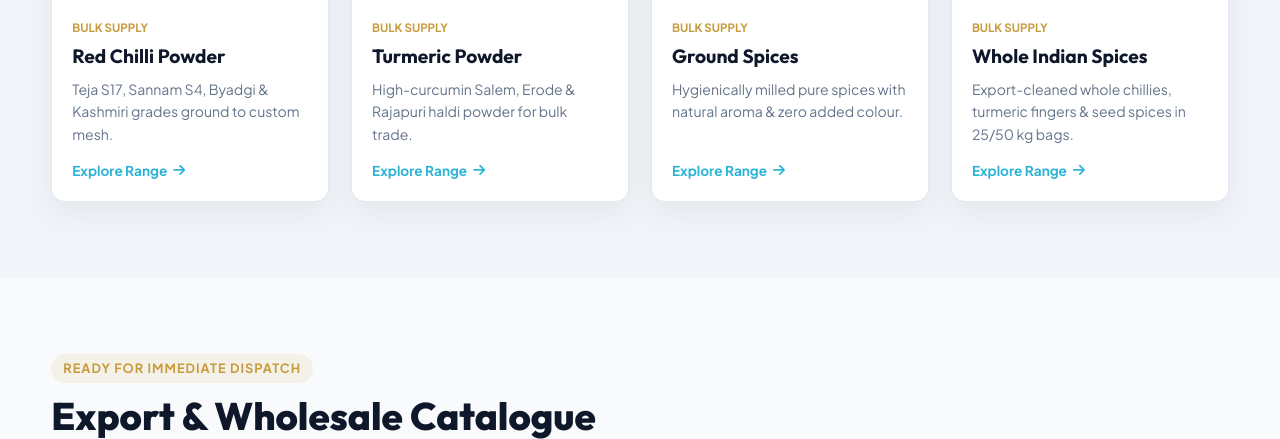
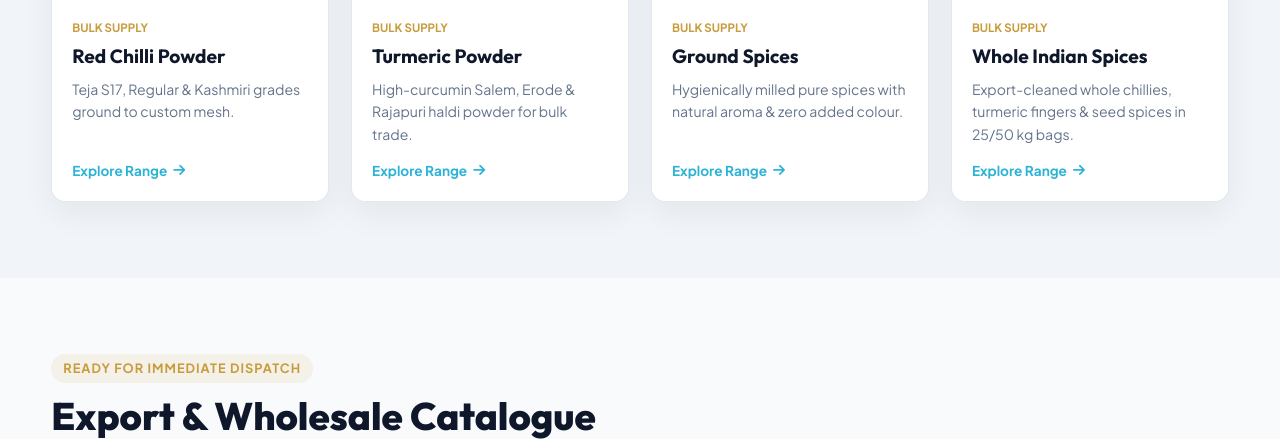
Before and after one commit to Himynameisfaizan/amsb-global, a PHP site: page /office_php_project/ in a window 1280 px wide. Shown: the part 2294-2733 px from the top of the page. Run offline with PHP 8.4, Linux system fonts and the light colour scheme; data that the repository does not hold is empty.

Commit message:
fix image url

```diff
--- a/index.php
+++ b/index.php
@@ -28,7 +28,7 @@ $about_i = img($A[0]['image_url'] ?? '', 'about_us', un('photo-1596040033229-a98
 
 // ---- Categories: Dynamic DB first + Spice Core Aisles ----
 $FC = [
-    ['Red Chilli Powder', 'red-chilli-powder', 'Teja S17, Sannam S4, Byadgi & Kashmiri grades ground to custom mesh.', 'photo-1588252303782-cb80119abd6d'],
+    ['Red Chilli Powder', 'red-chilli-powder', 'Teja S17, Regular & Kashmiri grades ground to custom mesh.', 'photo-1588252303782-cb80119abd6d'],
     ['Turmeric Powder',   'turmeric-powder',   'High-curcumin Salem, Erode & Rajapuri haldi powder for bulk trade.', 'photo-1615485500704-8e990f9900f7'],
     ['Ground Spices',     'ground-spices',     'Hygienically milled pure spices with natural aroma & zero added colour.', 'photo-1596040033229-a9821ebd058d'],
     ['Whole Indian Spices','whole-spices',     'Export-cleaned whole chillies, turmeric fingers & seed spices in 25/50 kg bags.', 'photo-1532336414038-cf19250c5757'],
@@ -209,7 +209,7 @@ $Bl = q("SELECT title, slug, author, image, meta_desc, description, created_at F
                         <i class="fa-solid fa-fire-flame-simple spec-ico"></i>
                     </div>
                     <div class="spec-table">
-                        <div class="st-row"><span>Varieties Processed</span><strong>Teja (S17), Sannam (S4), Byadgi,
+                        <div class="st-row"><span>Varieties Processed</span><strong>Teja (S17), Regular,
                                 Kashmiri</strong></div>
                         <div class="st-row"><span>Colour Value (ASTA)</span><strong>60 ASTA to 160+ ASTA (As per buyer
                                 spec)</strong></div>
```
Also changed, not shown: admin/assets/img/uploads/1795517707_turmeric.jpeg (added), admin/assets/img/uploads/1795517786_turmeric1.jpeg (added), admin/uploads/banners/banner_6b0568e8203f1.jpeg (renamed from admin/uploads/banners/banner_6b055f9927ced.jpeg), admin/uploads/category/img_6b056bf5760742.33812615.jpeg (added).
